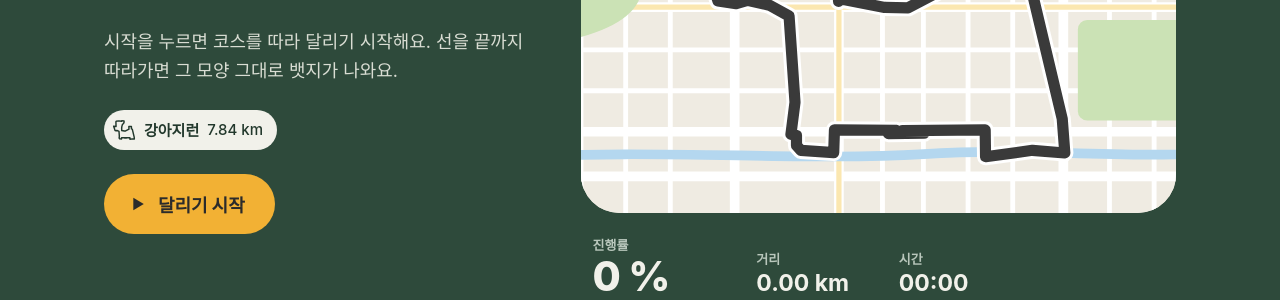
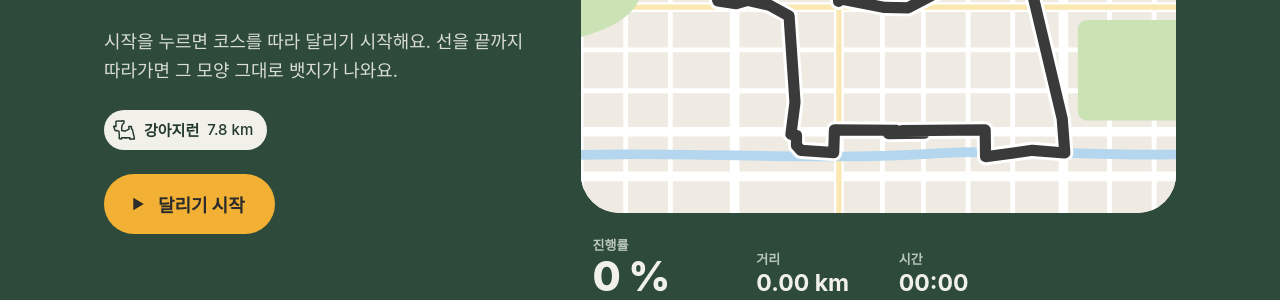
Before and after one commit to SlimPumpkin/runningpencil.com, a Jekyll site: the page built from index.html, in a window 1280 px wide and 900 px high, scrolled down 4000 px. Shown: the part 140-440 px from the top of the window. Built offline with Jekyll 4.4.1, drawn with Linux system fonts in a browser that asks for light colours; some web fonts are replaced.

Commit message:
fix(04): WR-04 「달려 보기」 코스 딱지 거리를 앱 코스 표기(7.8 km)로 맞춤
「달려 보기」 머리의 강아지런 딱지는 달리기 결과가 아니라 코스를 가리키는
칩이다. 앱은 코스 이름과 함께 쓰는 거리를 formatCourseDistance(소수 한
자리)로 표기하므로, 같은 페이지 「코스 그리기」 목업의 7.8 km와 맞춘다.

결과 화면의 7.84 km와 KM 값, 거리 애니메이션은 달리기 측정 거리라 그대로 둔다.

Co-Authored-By: Claude Opus 5.5 <noreply@anthropic.com>
Claude-Session: https://claude.ai/code/session_01HJpqojas1R4XrgzPNYwW3i

```diff
--- a/index.html
+++ b/index.html
@@ -376,7 +376,7 @@ layout: none
                     <p style="font-size: 15px; font-weight: 700; color: #F2B134">출시 전에 먼저</p>
                     <h2 id="rp-h-demo" style="font-size: clamp(30px, 4.3vw, 60px); font-weight: 800; line-height: 1.14; letter-spacing: -0.03em">10초 만에<br>한 코스 달려 보기</h2>
                     <p style="font-size: clamp(16px, 1.4vw, 19px); line-height: 1.65; color: #D9DDD3; max-width: 25em">시작을 누르면 코스를 따라 달리기 시작해요. 선을 끝까지 따라가면 그 모양 그대로 뱃지가 나와요.</p>
-                    <p style="display: inline-flex; align-items: center; gap: 8px; height: 40px; padding: 0 14px 0 8px; border-radius: 999px; background: #F1F1EA; color: #22382C; font-size: 15px; font-weight: 700"><svg viewBox="-8 -8 116 116" width="24" height="24" aria-hidden="true"><use href="#rp-c-dog" fill="none" stroke="currentColor" stroke-width="7" stroke-linecap="round" stroke-linejoin="round" /></svg>강아지런<span style="font-weight: 500">7.84 km</span></p>
+                    <p style="display: inline-flex; align-items: center; gap: 8px; height: 40px; padding: 0 14px 0 8px; border-radius: 999px; background: #F1F1EA; color: #22382C; font-size: 15px; font-weight: 700"><svg viewBox="-8 -8 116 116" width="24" height="24" aria-hidden="true"><use href="#rp-c-dog" fill="none" stroke="currentColor" stroke-width="7" stroke-linecap="round" stroke-linejoin="round" /></svg>강아지런<span style="font-weight: 500">7.8 km</span></p>
                     <button type="button" class="rp-btn rp-run" id="rp-run-btn"><svg width="22" height="22" aria-hidden="true"><use id="rp-run-icon" href="#rp-i-play" /></svg><span id="rp-run-label">달리기 시작</span></button>
                 </div>
                 <div style="display: flex; flex-direction: column; gap: clamp(14px, 1.8vw, 22px)">
```
